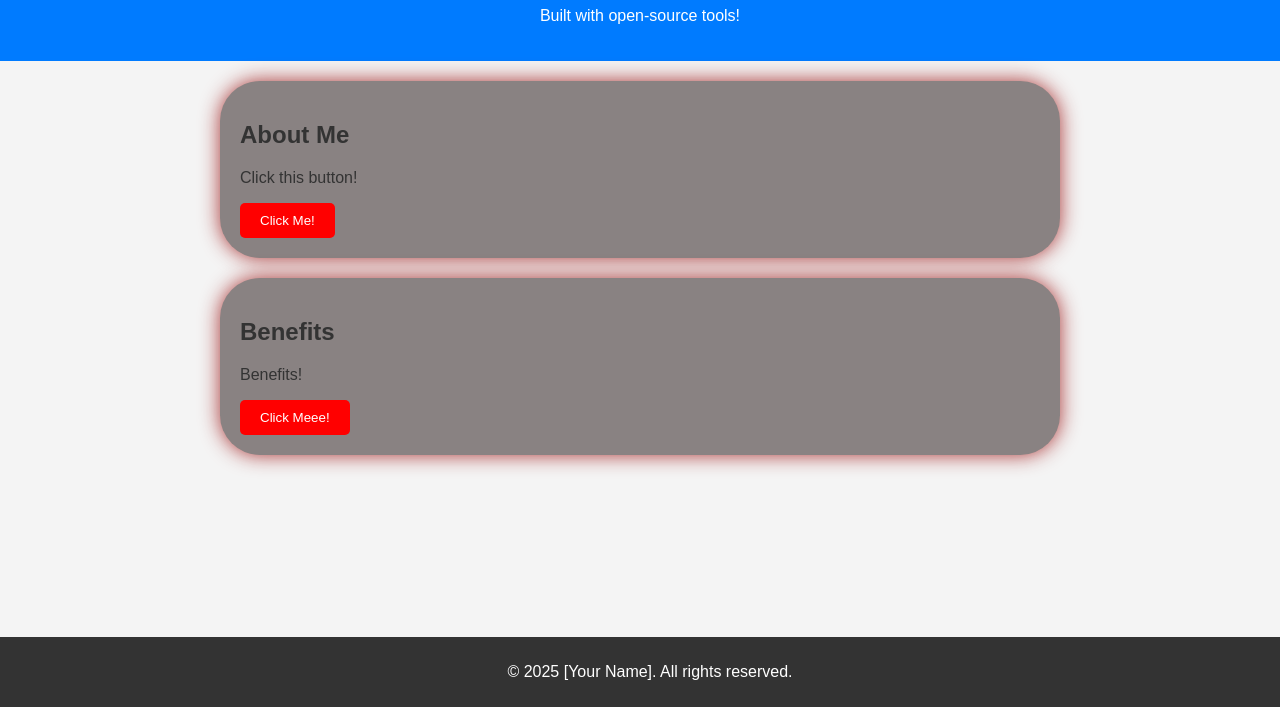
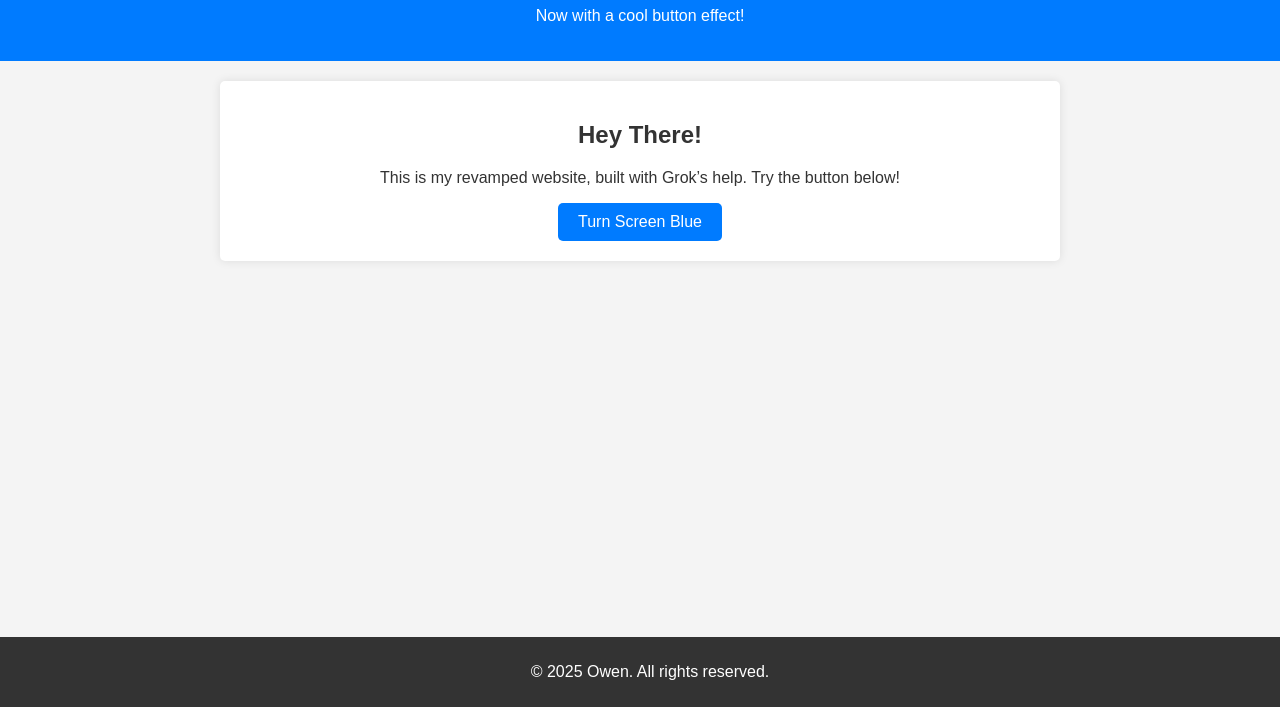
Before and after one commit to owentk11/website-trial, a plain HTML site: page index.html in a window 1280 px wide. Shown: the part 93-800 px from the top of the page. Drawn offline with Linux system fonts and the light colour scheme; a script that the page names is missing.

Commit message:
updated sections and added blue button effect

```diff
--- a/index.html
+++ b/index.html
@@ -8,22 +8,16 @@
 </head>
 <body>
     <header>
-        <h1>Welcome to My Portfolio</h1>
-        <p>Built with open-source tools!</p>
+        <h1>Welcome to My Updated Site</h1>
+        <p>Now with a cool button effect!</p>
     </header>
-    <section id="about">
-        <h2>About Me</h2>
-        <p>Click this button!</p>
-        <button onclick="sayHello()">Click Me!</button>
-    </section>
-
-    <section id="benefits">
-        <h2>Benefits</h2>
-        <p>Benefits!</p>
-        <button onclick="sayHello()">Click Meee!</button>
+    <section id="intro">
+        <h2>Hey There!</h2>
+        <p>This is my revamped website, built with Grok’s help. Try the button below!</p>
+        <button onclick="turnBlue()">Turn Screen Blue</button>
     </section>
     <footer>
-        <p>&copy; 2025 [Your Name]. All rights reserved.</p>
+        <p>© 2025 Owen. All rights reserved.</p>
     </footer>
     <script src="script.js"></script>
 </body>
--- a/styles.css
+++ b/styles.css
@@ -4,6 +4,7 @@ body {
     padding: 0;
     background-color: #f4f4f4;
     color: #333;
+    transition: background-color 0.5s ease; /* Smooth transition for color change */
 }
 
 header {
@@ -17,18 +18,20 @@ section {
     max-width: 800px;
     margin: 20px auto;
     padding: 20px;
-    background-color: rgb(137, 130, 130);
-    border-radius: 40px;
-    box-shadow: 0 0 20px rgba(157, 23, 23, 0.867);
+    background-color: white;
+    border-radius: 5px;
+    box-shadow: 0 0 10px rgba(0, 0, 0, 0.1);
+    text-align: center; /* Center the button and text */
 }
 
 button {
     padding: 10px 20px;
-    background-color: #ff0000;
+    background-color: #007BFF;
     color: white;
     border: none;
     border-radius: 5px;
     cursor: pointer;
+    font-size: 16px;
 }
 
 button:hover {
```
Also changed, not shown: 1 other file.
